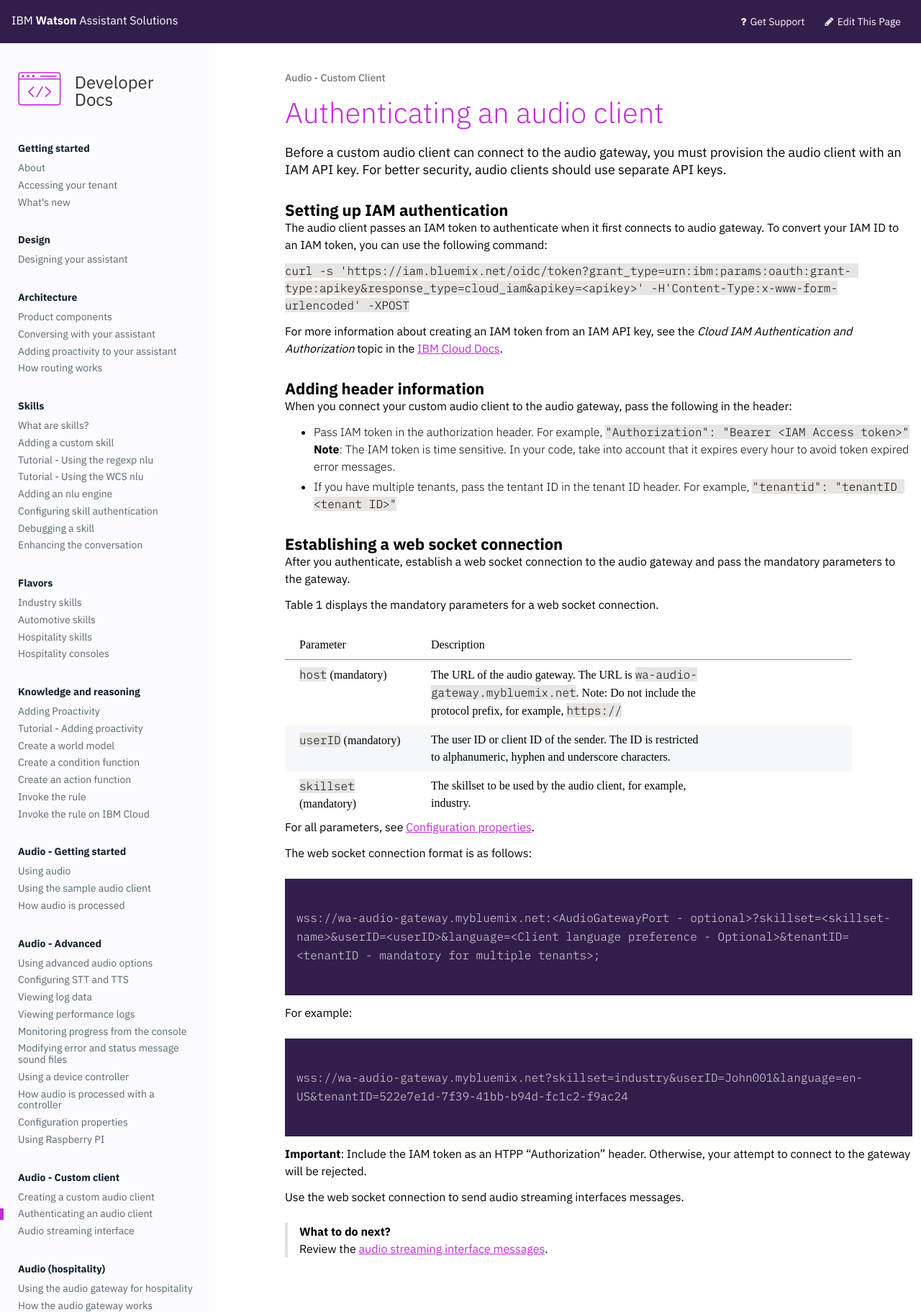
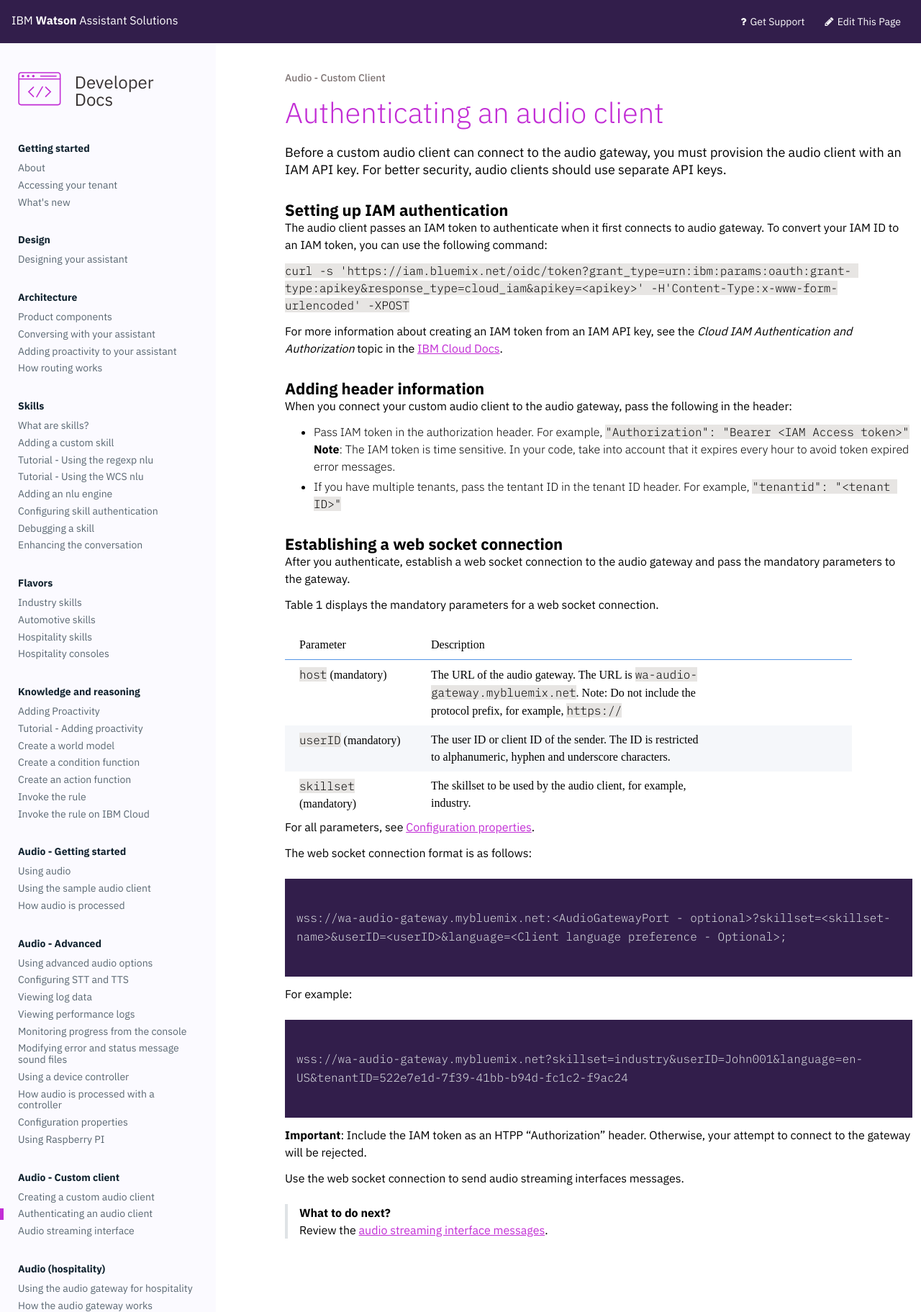
Before and after one commit to Watson-Personal-Assistant/developer, a Jekyll site: the page built from _content/audio_custom/audio_authentication.md, in a window 1280 px wide. Shown: the whole page at 72% size. Built offline with Jekyll 4.4.1, drawn with Linux system fonts in a browser that asks for light colours; some web fonts are replaced.

Commit message:
correct format of tenantid

````diff
--- a/_content/audio_custom/audio_authentication.md
+++ b/_content/audio_custom/audio_authentication.md
@@ -17,7 +17,7 @@
 When you connect your custom audio client to the audio gateway, pass the following in the header:
 - Pass IAM token in the authorization header.  For example, `"Authorization": "Bearer <IAM Access token>"`
 **Note**:  The IAM token is time sensitive.  In your code, take into account that it expires every hour to avoid token expired error messages.
-- If you have multiple tenants, pass the tentant ID in the tenant ID header.  For example, `"tenantid": "tenantID <tenant ID>"`
+- If you have multiple tenants, pass the tentant ID in the tenant ID header.  For example, `"tenantid": "<tenant ID>"`
 
 ### Establishing a web socket connection
 
@@ -31,13 +31,13 @@
 | `userID` (mandatory)  | The user ID or client ID of the sender.  The ID is restricted to alphanumeric, hyphen and underscore characters.
 | `skillset`  (mandatory) | The skillset to be used by the audio client, for example, industry.
 
-For all parameters, see [Configuration properties]({{site.baseurl}}/audio_custom/interface).
+For all parameters, see [Configuration properties]({{site.baseurl}}/audio/config_properties).
 
 The web socket connection format is as follows:
 
 ```
 
-wss://wa-audio-gateway.mybluemix.net:<AudioGatewayPort - optional>?skillset=<skillset-name>&userID=<userID>&language=<Client language preference - Optional>&tenantID=<tenantID - mandatory for multiple tenants>;
+wss://wa-audio-gateway.mybluemix.net:<AudioGatewayPort - optional>?skillset=<skillset-name>&userID=<userID>&language=<Client language preference - Optional>;
 
 ```
 For example:
````
